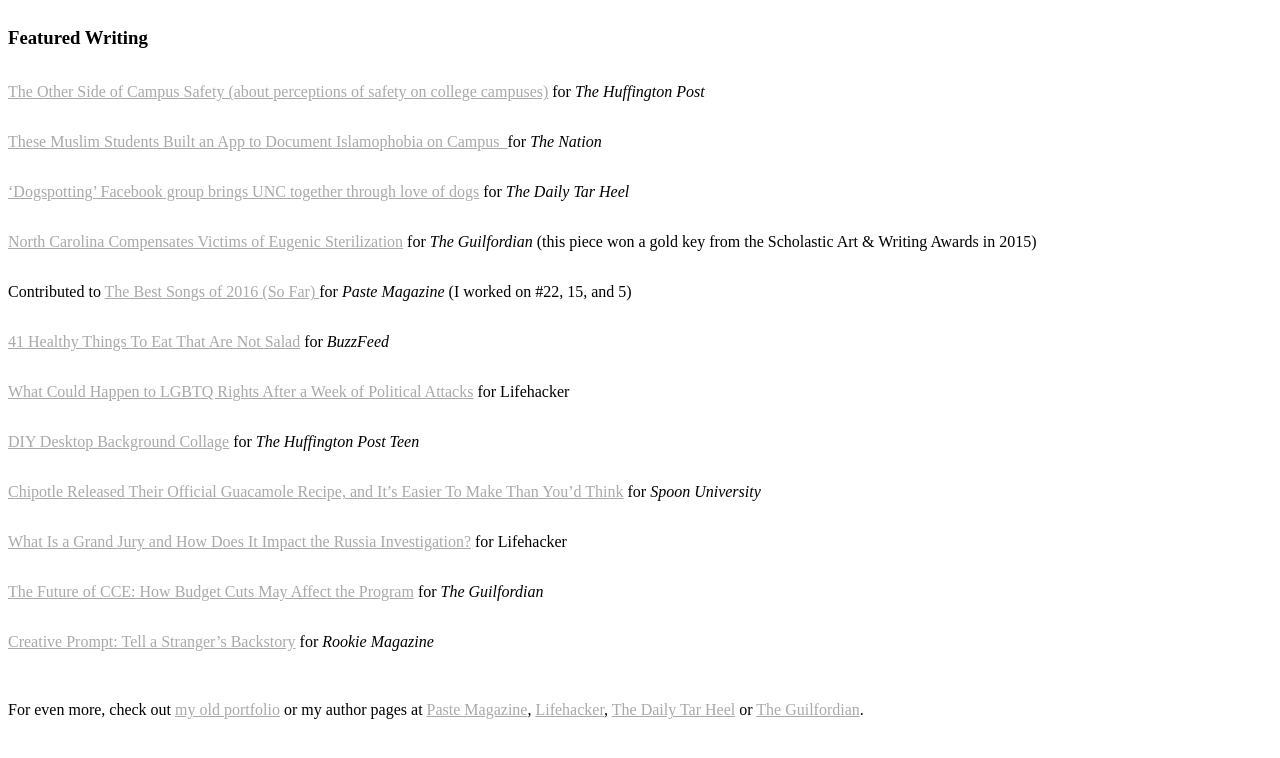
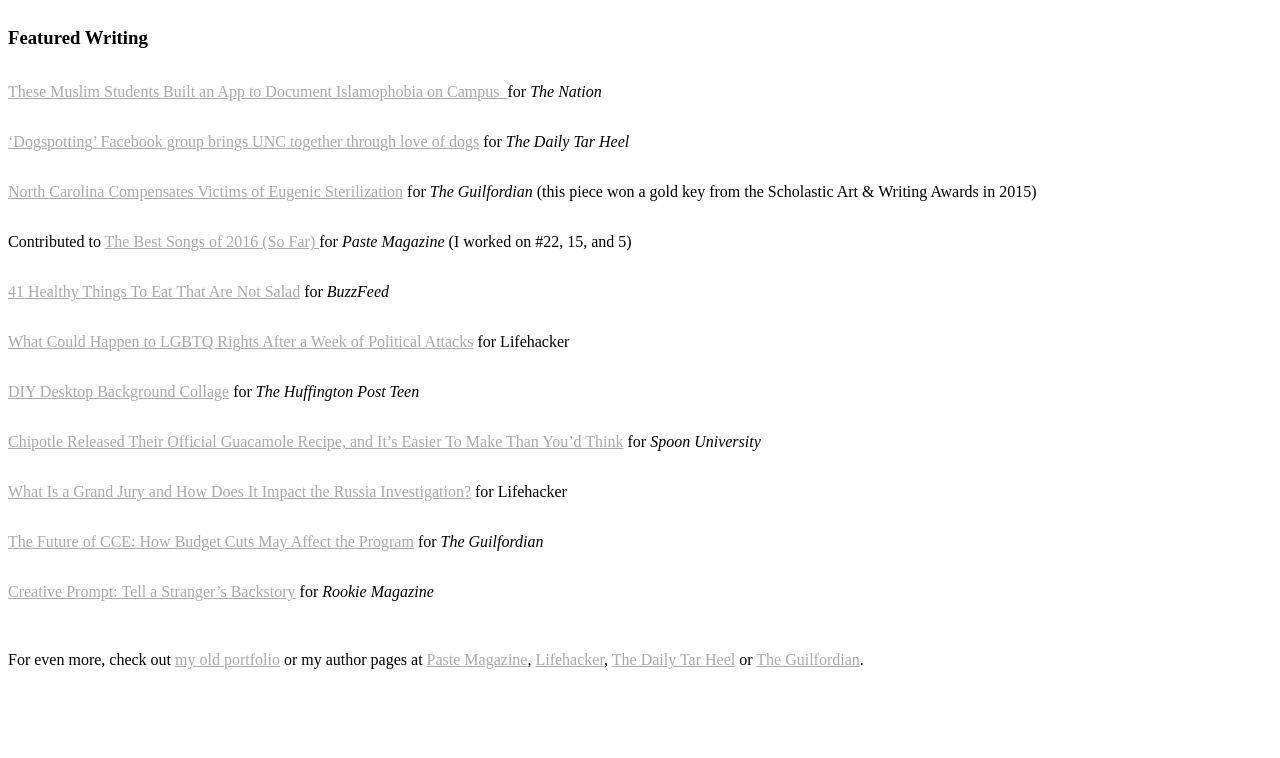
Before and after one commit to lilyhlou/personal-site, a Gatsby site: page /writing in a window 1280 px wide. Built offline with nearby package versions, Linux system fonts and the light colour scheme; Gatsby itself is replaced by a stand-in of ours.

Commit message:
updated writing page

```diff
--- a/src/pages/writing.js
+++ b/src/pages/writing.js
@@ -9,9 +9,6 @@
     <h3 data-sal="slide-up"
   data-sal-delay="300"
   data-sal-easing="ease"><b>Featured Writing</b></h3>
-      <p data-sal="slide-up"
-  data-sal-delay="300"
-  data-sal-easing="ease"><a href="https://www.huffpost.com/entry/the-other-side-of-campus-safety_b_5a202416e4b02edd56c6d74f">The Other Side of Campus Safety (about perceptions of safety on college campuses)</a> for <em>The Huffington Post</em></p>
       <p data-sal="slide-up"
   data-sal-delay="300"
   data-sal-easing="ease"><a href="https://www.thenation.com/article/these-muslim-students-built-an-app-to-document-islamaphobia-on-campus/">These Muslim Students Built an App to Document Islamophobia on Campus&nbsp; </a>for <em>The Nation</em></p>
```
